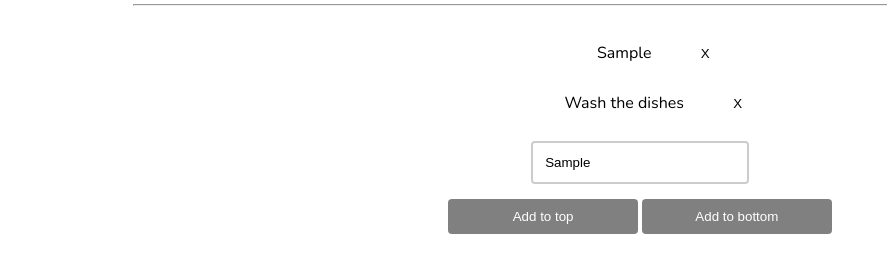
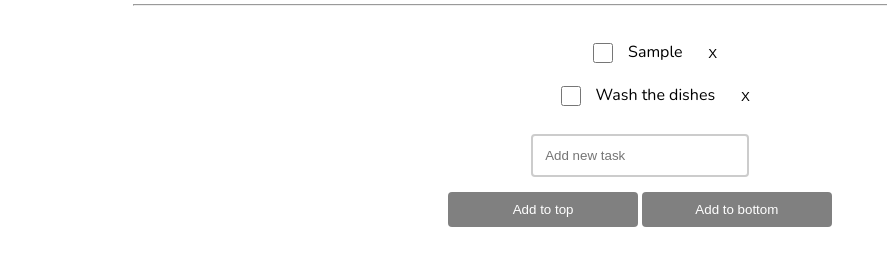
Before and after one commit to ismailsumercetin/todolist-js, a website built with Parcel: page index.html in a window 1280 px wide. Both pictures are taken after typing "Sample" into the empty fields and a click on the button "Add to top". Shown: the part 126-398 px from the top of the page, without its empty margins (0-887 px from the left). Built offline with nearby package versions, Linux system fonts and the light colour scheme.

Commit message:
minor refactoring, added complete task functionality

```diff
--- a/src/index.js
+++ b/src/index.js
@@ -1,4 +1,3 @@
-
 const people = [
   { id: 1, name: "Guillermo" },
   { id: 3, name: "Julia" },
@@ -7,10 +6,10 @@ const people = [
 ];
 
 const tasks = [
-  { id: 1, owner: 1, text: "Take out the trash" },
-  { id: 2, owner: 2, text: "Walk the dog" },
-  { id: 3, owner: 3, text: "Wash the dishes" },
-  { id: 4, owner: 4, text: "Dust out the living room" }
+  { id: 1, owner: 1, text: "Take out the trash", completed: false },
+  { id: 2, owner: 2, text: "Walk the dog", completed: false },
+  { id: 3, owner: 3, text: "Wash the dishes", completed: false },
+  { id: 4, owner: 4, text: "Dust out the living room", completed: false }
 ];
 
 const selectedIndex = 1;
@@ -30,7 +29,6 @@ const BOTTOM = "bottom";
 const TOP = "top";
 const TASK_ID = "taskId";
 
-let liElements;
 /*---------------------------------------------------------------*/
 
 //render title
@@ -59,15 +57,17 @@ const populateTaskOwners = () => {
 };
 
 const populateTask = () => {
-  //clear task lisk
+  //clear task list
   ulElement.innerHTML = "";
+
+  //get task data from sessionStorage
+  const taskData = JSON.parse(sessionStorage.getItem(TASKS));
 
   //get selected option, and filter tasks
   const ownerId =
     todoOwnersSelectElement.options[todoOwnersSelectElement.selectedIndex]
       .value;
-  //get owner data form sessionStorage
-  const taskData = JSON.parse(sessionStorage.getItem(TASKS));
+
   //filter tasks by owner id
   const tasksOfOwner = taskData.filter(
     (task) => task.owner === Number(ownerId)
@@ -77,29 +77,35 @@ const populateTask = () => {
   if (tasksOfOwner.length !== 0) {
     //create list elements and render tasks to DOM
     tasksOfOwner.forEach((task) => {
+
       const listElement = document.createElement("li");
       listElement.textContent = task.text;
-      listElement.style = "margin: 15px"
+
+      if (task.completed)
+        listElement.style = "text-decoration: line-through;"
+
       ulElement.appendChild(listElement);
+
+      //create checkbox for each task
+      const taskCheckbox = document.createElement("input");
+      taskCheckbox.type = "checkbox";
+      taskCheckbox.value = task.id;
+
+      if (task.completed)
+        taskCheckbox.checked = true;
+
+      listElement.prepend(taskCheckbox);
 
       //create delete button for each task
       const taskDeleteButton = document.createElement("button");
       taskDeleteButton.setAttribute('id', 'deleteButton');
       taskDeleteButton.setAttribute(TASK_ID, task.id);
       taskDeleteButton.textContent = "X"
-
-      //remove list element listener
-      taskDeleteButton.addEventListener("click", remove);
-
       listElement.append(taskDeleteButton);
 
-      /*
-      //create checkbox for each task
-      const taskCheckbox = document.createElement("input");
-      taskCheckbox.type = "checkbox";
-      taskCheckbox.value = task.id;
-      listElement.prepend(taskCheckbox);
-      */
+      //remove list element listener, complete task listener
+      taskCheckbox.addEventListener("change", completeTask);
+      taskDeleteButton.addEventListener("click", remove);
 
     });
 
@@ -117,7 +123,6 @@ const addNewTask = (place) => {
 
   //get tasks from sessionStorage
   const storedTasks = JSON.parse(sessionStorage.getItem(TASKS));
-
   let maxTaskId = 0;
 
   if (storedTasks.length !== 0)
@@ -130,6 +135,7 @@ const addNewTask = (place) => {
   newTask.id = newTaskId;
   newTask.owner = Number(todoOwnersSelectElement.value);
   newTask.text = newTaskText;
+  newTask.completed = false;
 
   if (place === TOP) {
     //add to the beginning of the array
@@ -139,8 +145,14 @@ const addNewTask = (place) => {
     storedTasks.push(newTask);
   }
 
+  //clear the text input
+  newTaskTextbox.value = '';
+
   //update tasks item in sessionStorage
   sessionStorage.setItem(TASKS, JSON.stringify(storedTasks));
+
+  //render tasks
+  populateTask();
 };
 
 const remove = function () {
@@ -157,23 +169,40 @@ const remove = function () {
   populateTask();
 };
 
+const completeTask = function () {
+
+  //find task and make completed:true
+  const taskData = JSON.parse(sessionStorage.getItem(TASKS));
+
+  const taskCompleted = taskData.find((task) => {
+    return task.id === Number(this.getAttribute('value'));
+  });
+
+  if (taskCompleted.completed)
+    taskCompleted.completed = false;
+  else
+    taskCompleted.completed = true;
+
+  sessionStorage.setItem(TASKS, JSON.stringify(taskData));
+
+  //render tasks
+  populateTask();
+};
+
 todoOwnersSelectElement.addEventListener("change", () => {
   //render title
   setSelectedOwnerName();
+
   //clear task list, render tasks and make all tasks removable
   populateTask();
 });
 
 addTop.addEventListener("click", (e) => {
-  e.preventDefault();
   addNewTask(TOP);
-  populateTask();
 });
 
 addBottom.addEventListener("click", (e) => {
-  e.preventDefault();
   addNewTask(BOTTOM);
-  populateTask();
 });
 
 checkSessionStorage();
--- a/src/styles.css
+++ b/src/styles.css
@@ -25,8 +25,6 @@ ul {
   margin-top: 15px;
 }
 
-
-
 input[type=text] {
 
   width: 15%;
@@ -40,6 +38,14 @@ input[type=text] {
 
 input[type=text]:hover {
   border: 2px solid #555;
+}
+
+input[type=checkbox] {
+  margin-right: 15px;
+  vertical-align: middle;
+  width: 20px;
+  height: 20px;
+  cursor: pointer;
 }
 
 button {
@@ -61,6 +67,7 @@ button:hover {
 }
 
 li {
+  margin: 8px;
   -webkit-transition: 0.15s;
   transition: 0.30s;
 }
@@ -89,16 +96,18 @@ select:hover {
 }
 
 #deleteButton {
-  margin: auto auto auto 3%;
+  margin: auto auto auto 1%;
   content: "X";
+  vertical-align: middle;
   color: black;
   background: none;
+  border-radius: 20px;
   width: 3%;
-  size: 5px
+  size: 5px;
+
 }
 
 #deleteButton:hover {
   background-color: red;
-  border-radius: 20px;
   color: white;
 }
```
